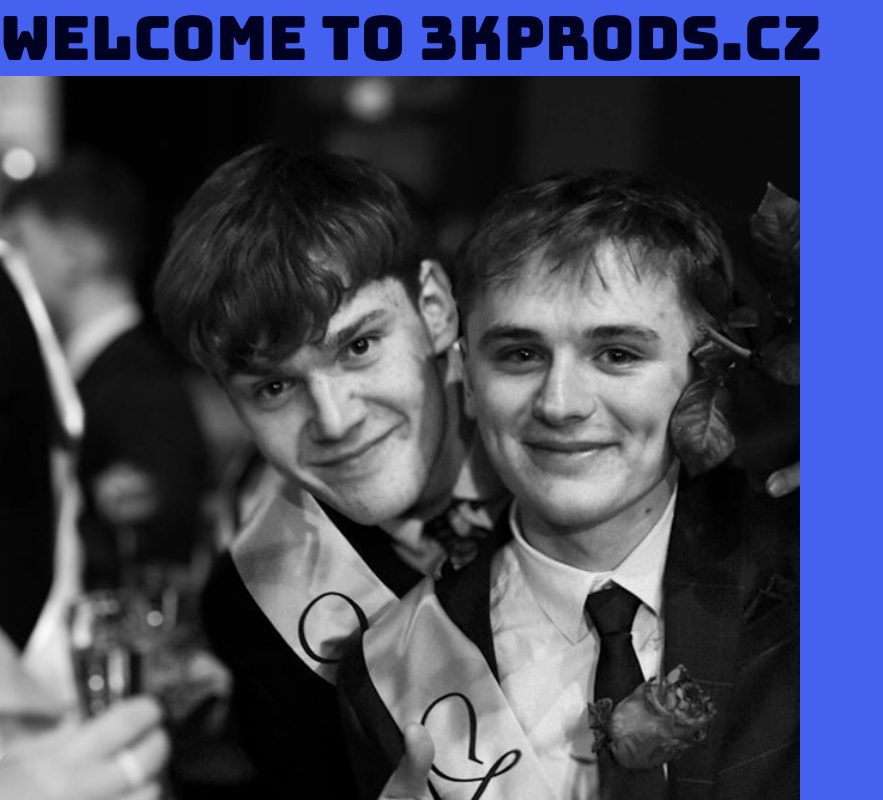
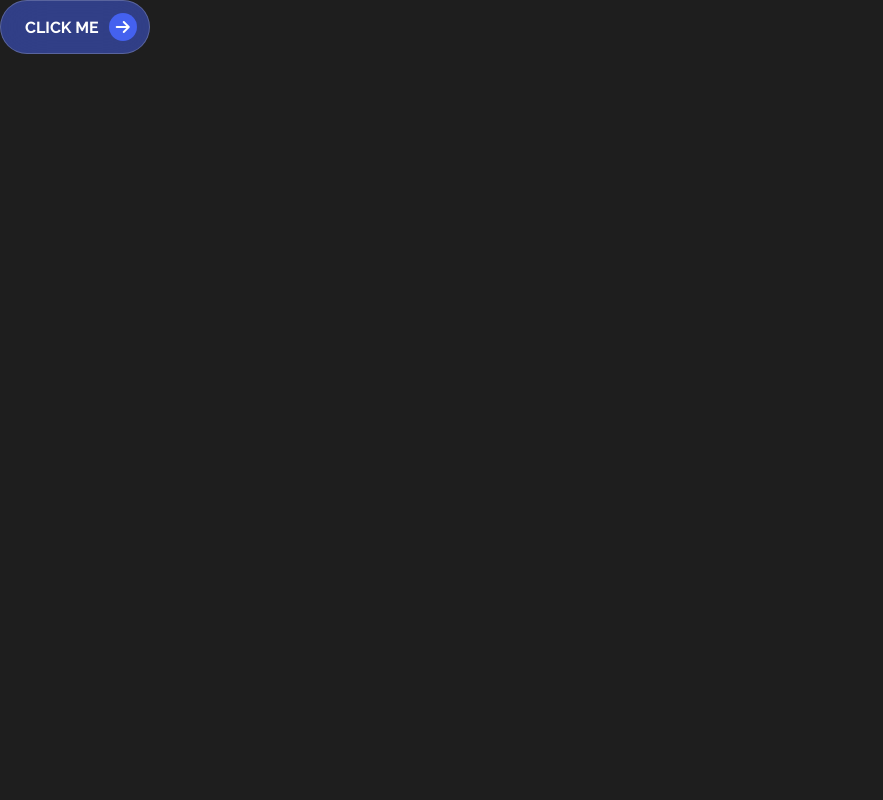
Before and after one commit to bobcermak/3kprods.cz, a Next.js app: page / in a window 1280 px wide. Shown: the top 800 px of the page, without its empty margins (0-883 px from the left). Built offline with nearby package versions, Linux system fonts and the light colour scheme.

Commit message:
Refactor Home component layout; add header and footer sections, update Button styles for better spacing, and ensure newline at end of package-lock.json

```diff
--- a/app/page.tsx
+++ b/app/page.tsx
@@ -4,13 +4,15 @@
 const Home = () => {
   return (
     <>
-      {/* <header></header> */}
-      <main className='bg-light-blue'>
-        <H1>Welcome to 3kprods.cz</H1>
-        <Image src="/images/content/couple-image.webp" alt="Ukázkový obrázek" width={800} height={600} sizes="(max-width: 768px) 100vw, 50vw"/>
-        <Image src="/images/content/prom-image.webp" alt="Ukázkový obrázek" width={800} height={600} sizes="(max-width: 768px) 100vw, 50vw"/>
+      <header>
+
+      </header>
+      <main>
+        <Button>Click me</Button>
       </main>
-      {/* <footer></footer> */}
+      <footer>
+
+      </footer>
     </>
   )
 }
--- a/components/buttons/Button.tsx
+++ b/components/buttons/Button.tsx
@@ -13,7 +13,7 @@
   children: React.ReactNode;
 }
 const Button: FC<ButtonProps> = ({ isLink = true, link = "#", variant = "primary", isArrow = true, onClick, children }) => {
-  const baseStyles: string = `inline-block px-6 py-3 no-underline rounded-[2.5rem] text-body font-bold text-center uppercase cursor-pointer w-fit backdrop-blur-xl backdrop-saturate-150 border border-white/20 transition-colors duration-250 ease-in-out ${isArrow ? "group" : ""}`;
+  const baseStyles: string = `inline-block pl-6 ${isArrow ? "pr-3" : "pr-6"} py-3 no-underline rounded-[2.5rem] text-body font-bold text-center uppercase cursor-pointer w-fit backdrop-blur-xl backdrop-saturate-150 border border-white/20 transition-colors duration-250 ease-in-out ${isArrow ? "group" : ""}`;
   const variantStyles: Record<"primary" | "secondary", string> = {
     primary: `bg-[#4461EF]/50 text-white hover:bg-[#4461EF]/70 hover:shadow-sm`,
     secondary: `bg-[#C7EFB3]/50 text-blue hover:bg-[#C7EFB3]/70 hover:shadow-sm`
@@ -21,7 +21,7 @@
   const combinedClasses: string = twMerge(baseStyles, variantStyles[variant]);
   const external: boolean = link ? link.startsWith("http") : false;
   const arrow = isArrow ? (
-    <i className={`fa-solid fa-arrow-right ml-[.625rem] rounded-full transition-transform duration-250 ease-in-out group-hover:translate-x-[3px] ${variant === "primary" ? "text-white bg-light-blue" : "text-blue bg-green"} py-[0.375rem] px-[0.4375rem]`}></i>
+    <i className={`fa-solid fa-arrow-right ml-2.5 rounded-full transition-transform duration-250 ease-in-out group-hover:translate-x-[3px] ${variant === "primary" ? "text-white bg-light-blue" : "text-blue bg-green"} py-[0.375rem] px-[0.4375rem]`}></i>
   ) : null;
   if (!isLink) return <button className={combinedClasses} onClick={onClick}>{children}{arrow}</button>;
   return external ? (
```
Also changed, not shown: 1 other file (tests, documents, lock files or other folders).
